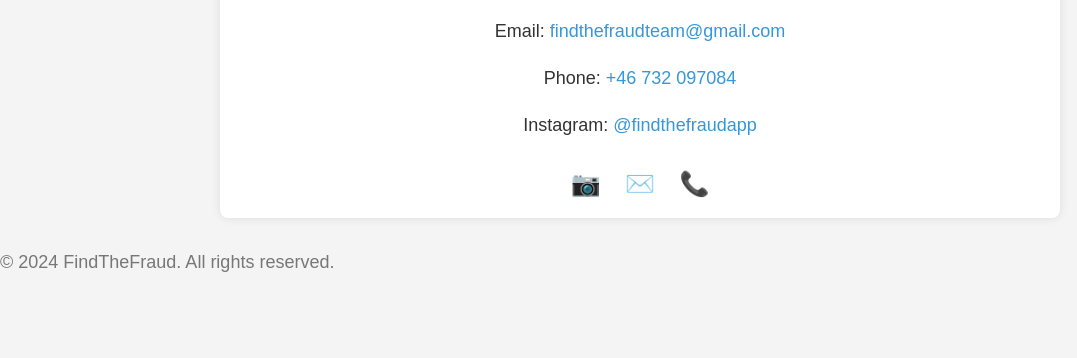
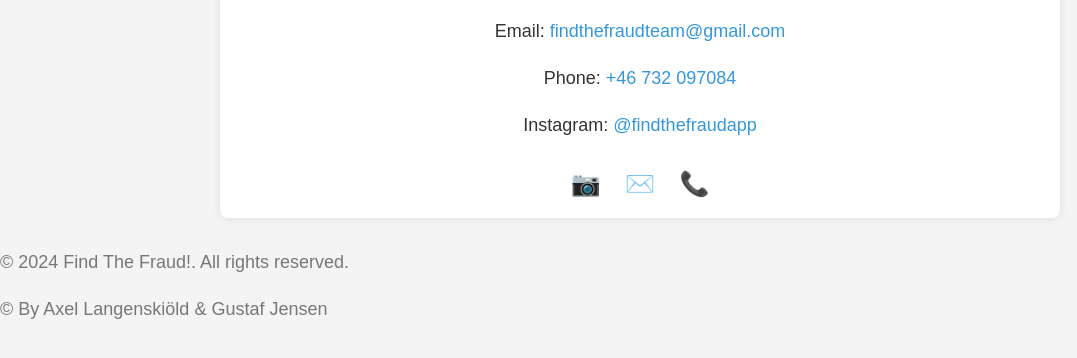
Before and after one commit to axellangenskiold/axellangenskiold.github.io, a plain HTML site: page index.html in a window 1280 px wide. Shown: the part 178-536 px from the top of the page, without its empty margins (0-1077 px from the left). Drawn offline with Linux system fonts and the light colour scheme.

Commit message:
init commit

```diff
--- a/index.html
+++ b/index.html
@@ -84,7 +84,8 @@
     </div>
 
     <footer>
-        <p>&copy; 2024 FindTheFraud. All rights reserved.</p>
+        <p>&copy; 2024 Find The Fraud!. All rights reserved.</p>
+        <p>&copy; By Axel Langenskiöld & Gustaf Jensen</p>
     </footer>
 
 </body>
```
